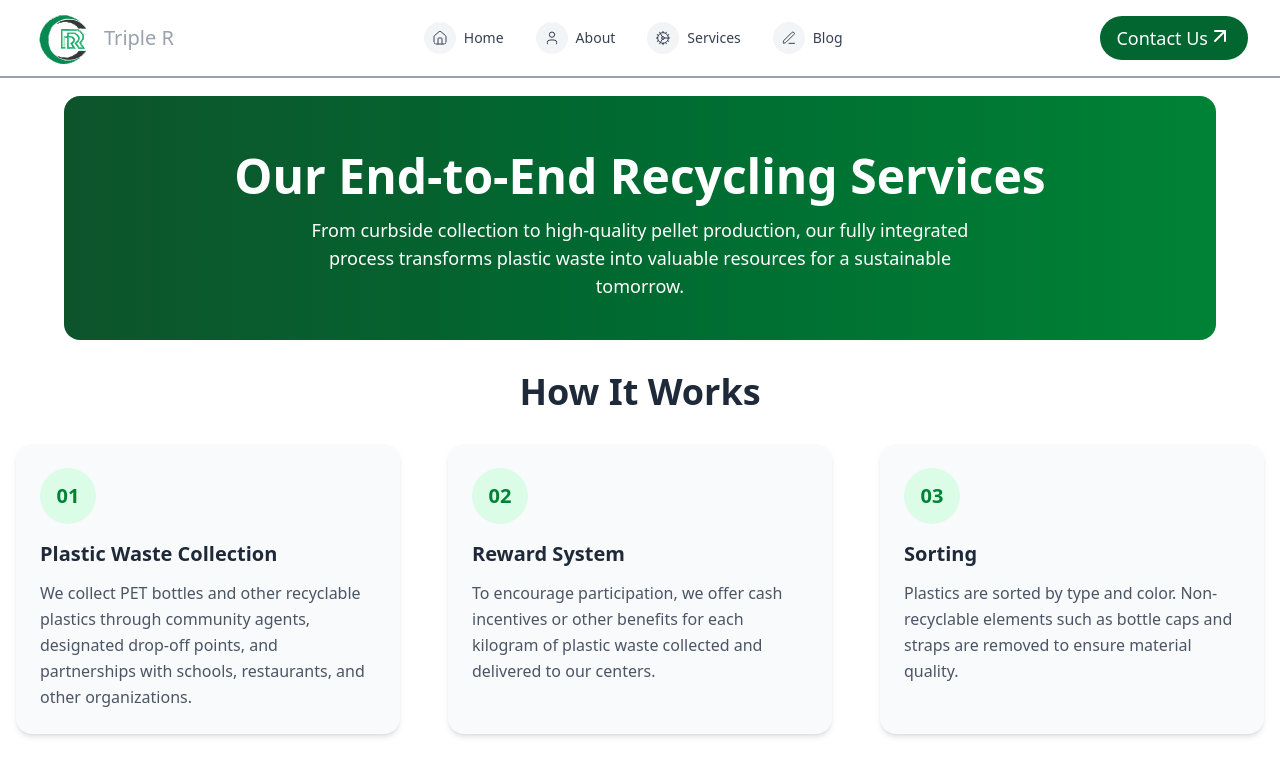
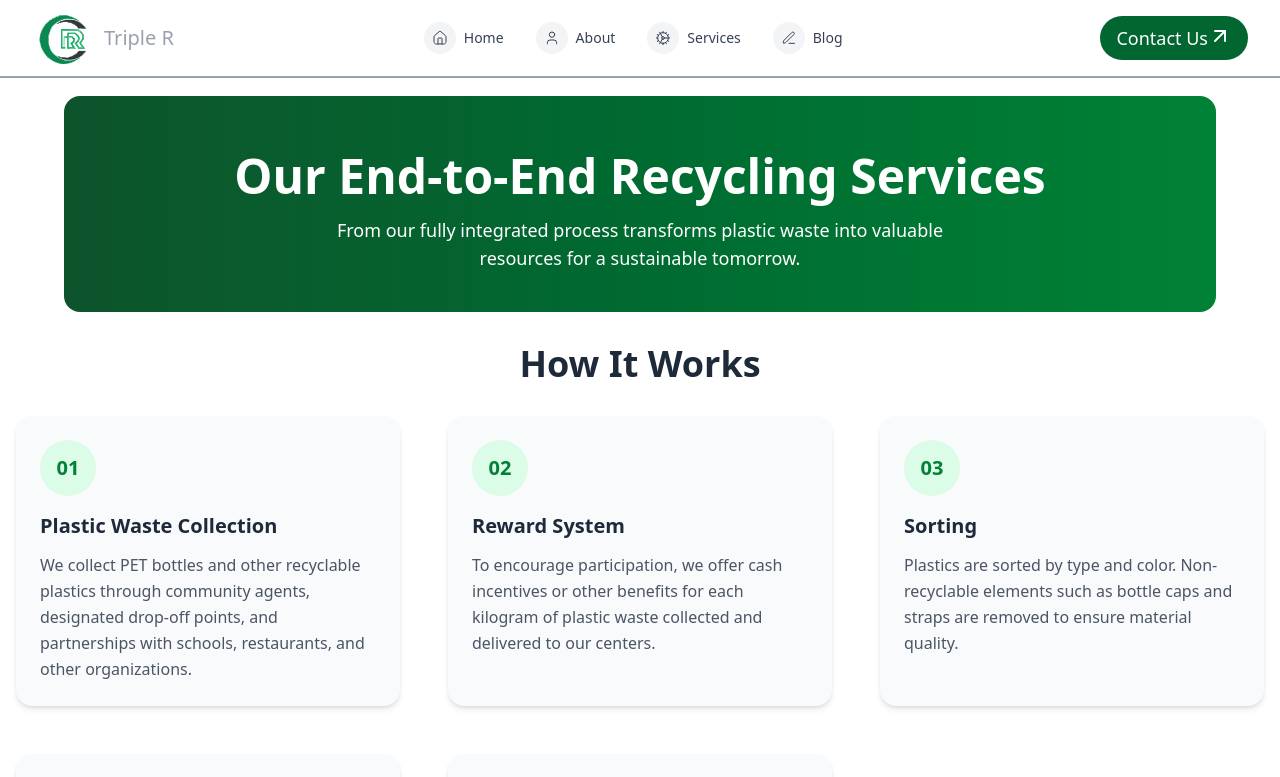
Before and after one commit to JikaMana/Triple-R-Recycling, a React (Vite) app: page /service in a window 1280 px wide. Shown: the top 777 px of the page. Built offline with nearby package versions, Linux system fonts and the light colour scheme.

Commit message:
line change

```diff
--- a/src/pages/ServicesPage.jsx
+++ b/src/pages/ServicesPage.jsx
@@ -112,9 +112,8 @@ export default function ServicesPage() {
             Our End-to-End Recycling Services
           </h1>
           <p className="text-lg max-w-2xl mx-auto">
-            From curbside collection to high‑quality pellet production, our
-            fully integrated process transforms plastic waste into valuable
-            resources for a sustainable tomorrow.
+            From our fully integrated process transforms plastic waste into
+            valuable resources for a sustainable tomorrow.
           </p>
         </section>
         {/* How It Works Section */}
```
